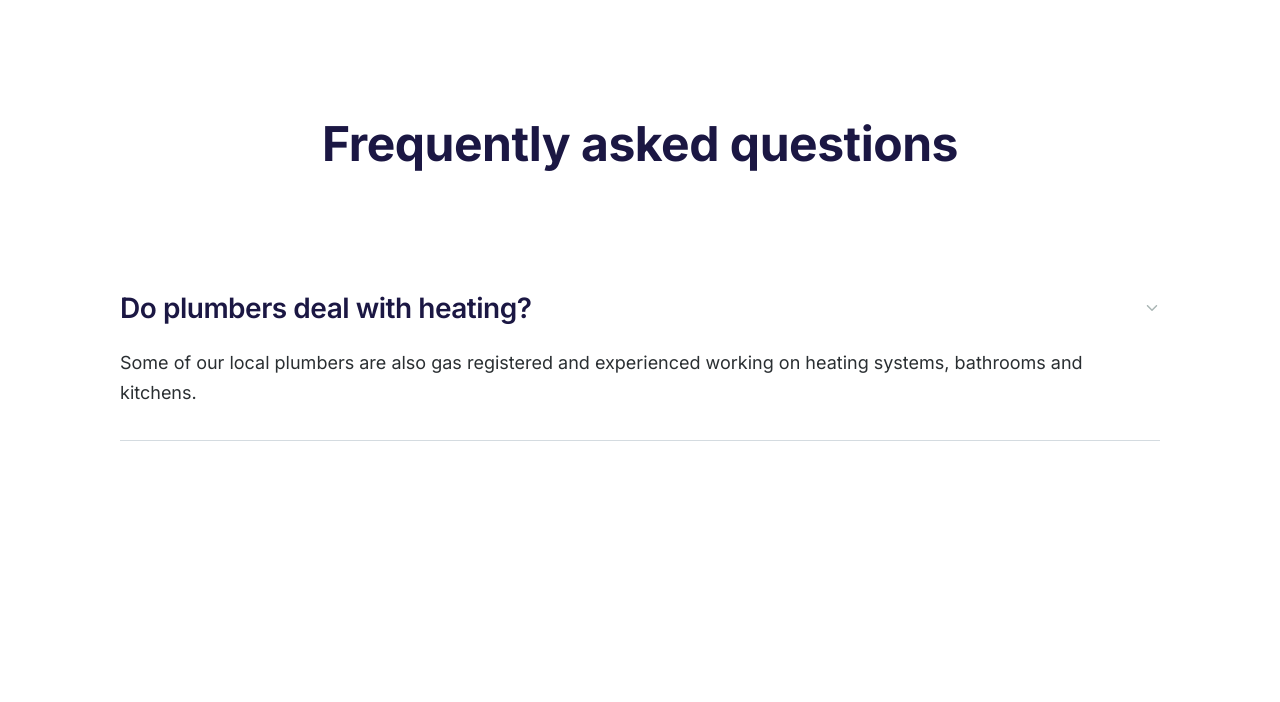
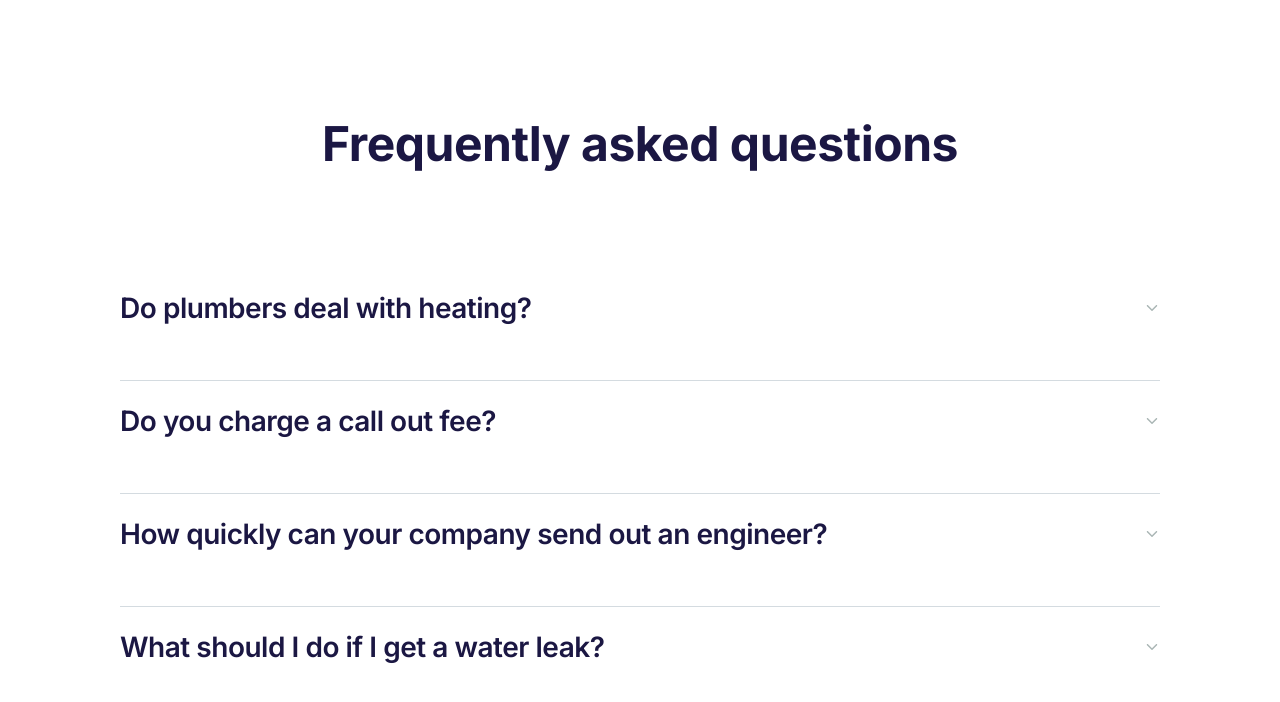
Before and after one commit to jahidhasan136/task-one-wearecrx, a Next.js app: page / in a window 1280 px wide. Shown: the top 702 px of the page. Built offline with nearby package versions, Linux system fonts and the light colour scheme.

Commit message:
accordion quesions make a data to add dynamic value and also doing raw functionality

```diff
--- a/src/app/components/ui/Accordion.tsx
+++ b/src/app/components/ui/Accordion.tsx
@@ -1,19 +1,70 @@
-import React from "react";
+"use client";
+
+import React, { useState } from "react";
 import { IoIosArrowDown } from "react-icons/io";
 
+// Accordion Data
+const faqData = [
+  {
+    question: "Do plumbers deal with heating?",
+    answer:
+      "Some of our local plumbers are also gas registered and experienced working on heating systems, bathrooms and kitchens.",
+  },
+  {
+    question: "Do you charge a call out fee?",
+    answer:
+      "Plumber costs can vary depending on the job, location, and time of day. On average, you can expect to pay between $45 and $200 per hour.",
+  },
+  {
+    question: "How quickly can your company send out an engineer?",
+    answer:
+      "Plumbers offer a wide range of services including fixing leaks, unclogging drains, installing fixtures, and repairing or replacing pipes.",
+  },
+  {
+    question: "What should I do if I get a water leak?",
+    answer:
+      "To find a reliable plumber, ask for recommendations from friends or family, read online reviews, and check for proper licensing and insurance.",
+  },
+];
+
 const Accordion = () => {
+  const [openIndex, setOpenIndex] = useState<number | null>(null);
+
+  const handleToggle = (index: number) => {
+    setOpenIndex(openIndex === index ? null : index);
+  };
+
   return (
-    <div className="mt-[120px] grid gap-5 border-b pb-8 border-border">
-      <div className="flex items-center justify-between">
-        <h2 className="font-semibold text-[28px] leading-10 tracking-[-0.48px] text-blackFontH">
-          Do plumbers deal with heating?
-        </h2>
-        <IoIosArrowDown className="text-arrow" />
-      </div>
-      <p className="font-normal text-lg leading-[30px] text-blackFontP">
-        Some of our local plumbers are also gas registered and experienced
-        working on heating systems, bathrooms and kitchens.
-      </p>
+    <div className="mt-[120px] grid gap-5">
+      {faqData.map((item, index) => (
+        <div key={index} className="grid gap-5 border-b pb-8 border-border">
+          {/* Questions */}
+          <div
+            onClick={() => handleToggle(index)}
+            className="flex items-center justify-between cursor-pointer"
+          >
+            <h2 className="font-semibold text-[28px] leading-10 tracking-[-0.48px] text-blackFontH">
+              {item.question}
+            </h2>
+            <IoIosArrowDown
+              className={`text-arrow transform transition-transform duration-300 ${
+                openIndex === index ? "rotate-180" : ""
+              }`}
+            />
+          </div>
+
+          {/* Answers */}
+          <div
+            className={`overflow-hidden transition-all duration-300 ease-in-out ${
+              openIndex === index ? "max-h-40 opacity-100" : "max-h-0 opacity-0"
+            }`}
+          >
+            <p className="font-normal text-lg leading-[30px] text-blackFontP">
+              {item.answer}
+            </p>
+          </div>
+        </div>
+      ))}
     </div>
   );
 };
```
